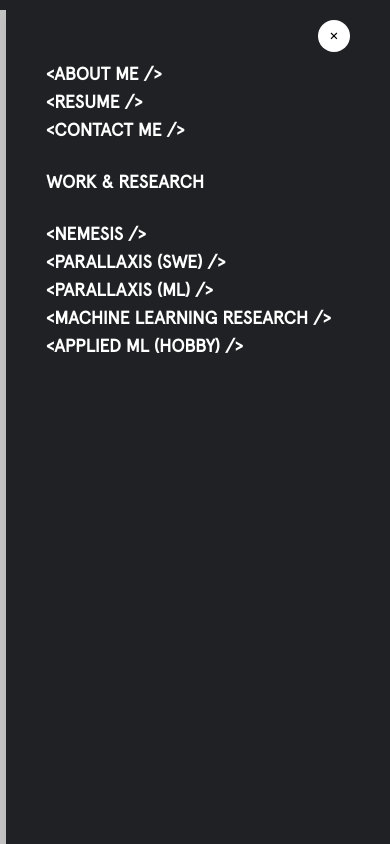
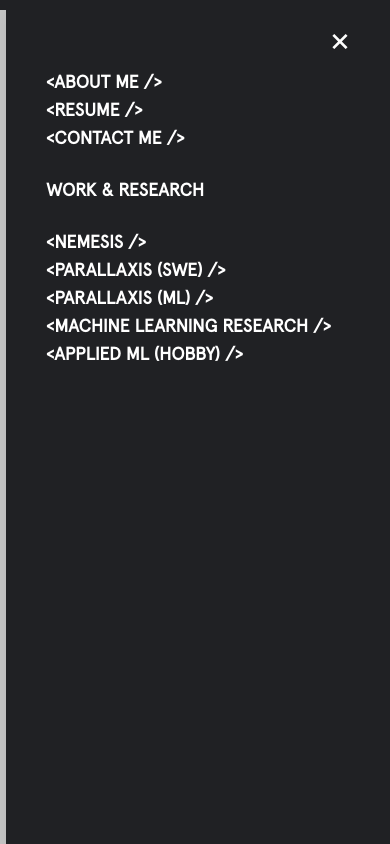
Before and after one commit to jchen42703/jchen42703.github.io, a React (Create React App) app in the folder v2/: page / in a window 390 px wide. Both pictures are taken after a click on the element "MENU". Shown: the top 844 px of the page. Built offline with nearby package versions, Linux system fonts and the light colour scheme.

Commit message:
Changed the drawer closing button from the black X in a circle to a white X

```diff
--- a/v2/src/home/nav/MobileDrawer.tsx
+++ b/v2/src/home/nav/MobileDrawer.tsx
@@ -50,7 +50,7 @@ function MobileDrawer({
 						>
 							<button
 								onClick={() => toggleOpen()}
-								className="bg-white text-black h-8 w-8 block mb-2 rounded-full ml-auto"
+								className="text-white text-4xl block mb-2 ml-auto"
 							>
 								&times;
 							</button>
```
